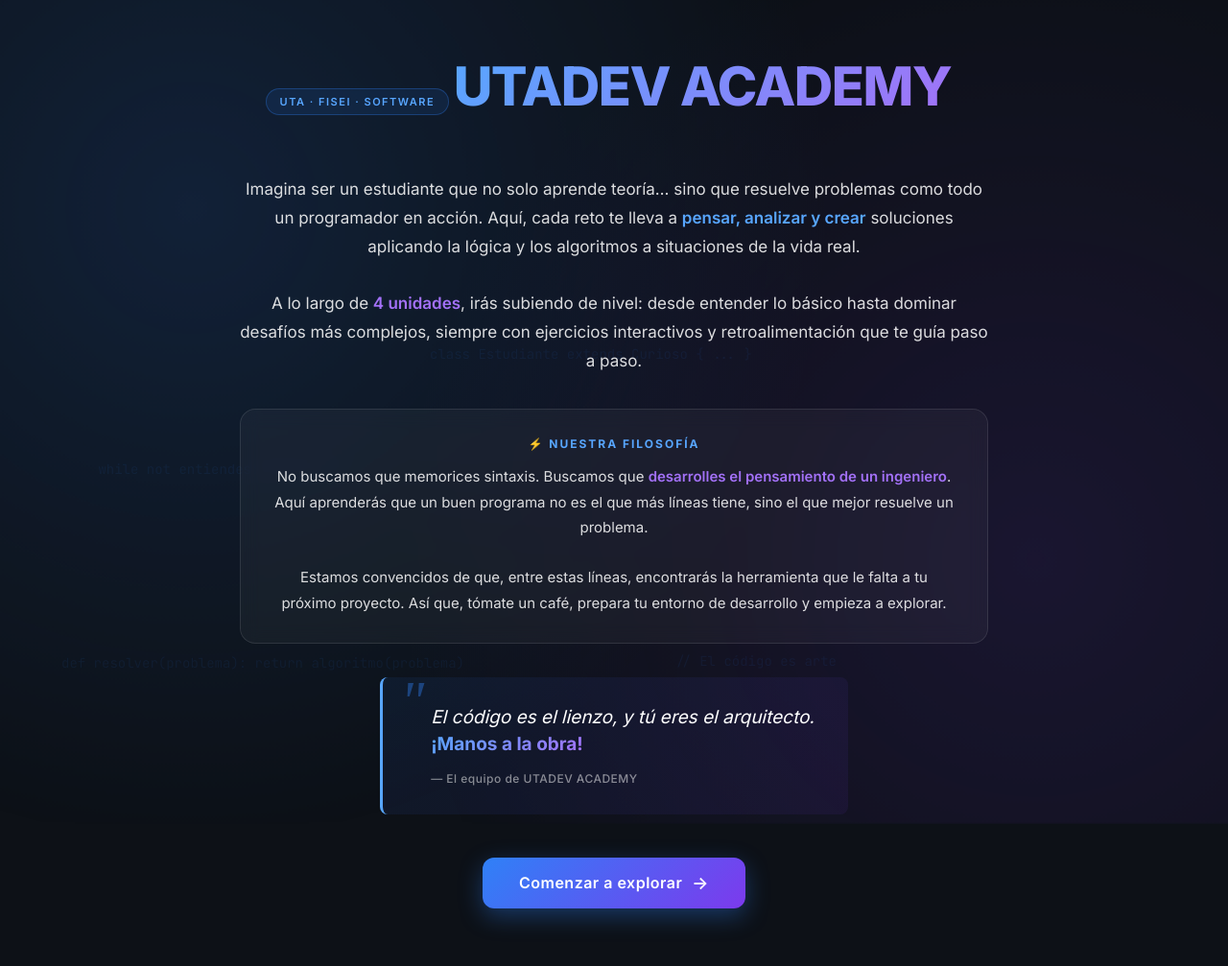
After one commit to Edison206/algorithmix, a Django app: page /bienvenida/ in a window 1280 px wide. The commit adds this page. Shown: the whole page at 96% size. Run offline with Django 5.2, Linux system fonts and the light colour scheme; the visitor is signed in with stand-in values (Sample User, id 1).

Commit message:
Feat agregar pantalla de bienvenida y saludo personalizado en temas

```diff
--- /dev/null
+++ b/estudiantes/templates/estudiantes/bienvenida.html
@@ -0,0 +1,310 @@
+{% load static %}
+<!DOCTYPE html>
+<html lang="es">
+<head>
+    <meta charset="UTF-8">
+    <meta name="viewport" content="width=device-width, initial-scale=1.0">
+    <title>UTADEV ACADEMY - Bienvenido</title>
+    <link rel="preconnect" href="https://fonts.googleapis.com">
+    <link rel="preconnect" href="https://fonts.gstatic.com" crossorigin>
+    <link href="https://fonts.googleapis.com/css2?family=Inter:wght@300;400;500;600;700;800&family=JetBrains+Mono:wght@400;500&display=swap" rel="stylesheet">
+    <style>
+        * { margin: 0; padding: 0; box-sizing: border-box; }
+
+        body {
+            font-family: 'Inter', -apple-system, BlinkMacSystemFont, sans-serif;
+            background: #0d1117;
+            color: white;
+            min-height: 100vh;
+            overflow-x: hidden;
+            position: relative;
+        }
+
+        body::before {
+            content: '';
+            position: fixed;
+            top: 0; left: 0;
+            width: 100%; height: 100%;
+            background:
+                radial-gradient(circle at 20% 30%, rgba(47, 129, 247, 0.15) 0%, transparent 50%),
+                radial-gradient(circle at 80% 70%, rgba(124, 58, 237, 0.12) 0%, transparent 50%);
+            z-index: 0;
+            animation: gradientShift 15s ease-in-out infinite;
+        }
+
+        @keyframes gradientShift {
+            0%, 100% { transform: scale(1); }
+            50% { transform: scale(1.15); }
+        }
+
+        .codigo-flotante {
+            position: fixed;
+            font-family: 'JetBrains Mono', monospace;
+            color: rgba(47, 129, 247, 0.08);
+            font-size: 14px;
+            white-space: nowrap;
+            user-select: none;
+            pointer-events: none;
+            z-index: 1;
+            animation: flotarLento 30s linear infinite;
+        }
+
+        @keyframes flotarLento {
+            from { transform: translateY(100vh); opacity: 0; }
+            10% { opacity: 1; }
+            90% { opacity: 1; }
+            to { transform: translateY(-100px); opacity: 0; }
+        }
+
+        .container {
+            position: relative;
+            z-index: 10;
+            max-width: 900px;
+            margin: 0 auto;
+            padding: 60px 30px;
+            min-height: 100vh;
+            display: flex;
+            flex-direction: column;
+            justify-content: center;
+            align-items: center;
+            text-align: center;
+        }
+
+        .marca {
+            margin-bottom: 45px;
+            opacity: 0;
+            animation: aparecer 0.8s ease forwards;
+        }
+
+        .marca-tag {
+            display: inline-block;
+            padding: 6px 14px;
+            background: rgba(47, 129, 247, 0.1);
+            border: 1px solid rgba(47, 129, 247, 0.3);
+            border-radius: 20px;
+            font-size: 11px;
+            font-weight: 600;
+            color: #58a6ff;
+            letter-spacing: 1.5px;
+            margin-bottom: 18px;
+            text-transform: uppercase;
+        }
+
+        .marca-titulo {
+            font-size: 56px;
+            font-weight: 800;
+            letter-spacing: -1.5px;
+            background: linear-gradient(135deg, #58a6ff 0%, #a371f7 100%);
+            -webkit-background-clip: text;
+            -webkit-text-fill-color: transparent;
+            background-clip: text;
+            line-height: 1.1;
+            display: inline-block;
+        }
+
+        .marca-cursor {
+            display: inline-block;
+            width: 4px;
+            height: 50px;
+            background: #58a6ff;
+            margin-left: 8px;
+            vertical-align: middle;
+            animation: parpadeo 1s step-end infinite;
+        }
+
+        @keyframes parpadeo {
+            from, to { opacity: 1; }
+            50% { opacity: 0; }
+        }
+
+        .texto-principal {
+            font-size: 17px;
+            line-height: 1.75;
+            color: rgba(255, 255, 255, 0.85);
+            max-width: 780px;
+            margin: 0 auto 35px;
+            opacity: 0;
+            animation: aparecer 0.8s ease 0.3s forwards;
+        }
+
+        .texto-principal .acento-azul { color: #58a6ff; font-weight: 600; }
+        .texto-principal .acento-violeta { color: #a371f7; font-weight: 600; }
+
+        .filosofia {
+            background: rgba(255, 255, 255, 0.04);
+            border: 1px solid rgba(255, 255, 255, 0.1);
+            border-radius: 16px;
+            padding: 28px 32px;
+            margin-bottom: 35px;
+            backdrop-filter: blur(10px);
+            -webkit-backdrop-filter: blur(10px);
+            max-width: 780px;
+            opacity: 0;
+            animation: aparecer 0.8s ease 0.6s forwards;
+        }
+
+        .filosofia-titulo {
+            font-size: 12px;
+            font-weight: 700;
+            color: #58a6ff;
+            letter-spacing: 2px;
+            text-transform: uppercase;
+            margin-bottom: 14px;
+        }
+
+        .filosofia-texto {
+            font-size: 15px;
+            line-height: 1.75;
+            color: rgba(255, 255, 255, 0.85);
+        }
+
+        .filosofia-texto strong { color: #a371f7; font-weight: 600; }
+
+        .frase-destacada {
+            position: relative;
+            padding: 28px 35px 28px 50px;
+            margin-bottom: 45px;
+            background: linear-gradient(135deg, rgba(47, 129, 247, 0.08) 0%, rgba(124, 58, 237, 0.08) 100%);
+            border-left: 3px solid #58a6ff;
+            border-radius: 8px;
+            font-style: italic;
+            font-size: 19px;
+            line-height: 1.5;
+            color: white;
+            max-width: 780px;
+            text-align: left;
+            opacity: 0;
+            animation: aparecer 0.8s ease 0.9s forwards;
+        }
+
+        .frase-destacada::before {
+            content: '"';
+            position: absolute;
+            top: -5px;
+            left: 18px;
+            font-size: 60px;
+            color: rgba(47, 129, 247, 0.4);
+            font-family: serif;
+            line-height: 1;
+        }
+
+        .frase-destacada strong {
+            font-style: normal;
+            background: linear-gradient(135deg, #58a6ff 0%, #a371f7 100%);
+            -webkit-background-clip: text;
+            -webkit-text-fill-color: transparent;
+            background-clip: text;
+            font-weight: 700;
+        }
+
+        .frase-firma {
+            display: block;
+            margin-top: 12px;
+            font-size: 12px;
+            font-style: normal;
+            font-weight: 500;
+            color: rgba(255, 255, 255, 0.5);
+            letter-spacing: 0.5px;
+        }
+
+        .boton-comenzar {
+            display: inline-flex;
+            align-items: center;
+            gap: 10px;
+            padding: 16px 38px;
+            background: linear-gradient(135deg, #2f81f7 0%, #7c3aed 100%);
+            color: white;
+            text-decoration: none;
+            border-radius: 12px;
+            font-size: 16px;
+            font-weight: 600;
+            letter-spacing: 0.5px;
+            box-shadow: 0 8px 24px rgba(47, 129, 247, 0.35);
+            transition: all 0.3s ease;
+            position: relative;
+            overflow: hidden;
+            opacity: 0;
+            animation: aparecer 0.8s ease 1.2s forwards;
+        }
+
+        .boton-comenzar:hover {
+            transform: translateY(-3px);
+            box-shadow: 0 14px 32px rgba(124, 58, 237, 0.5);
+        }
+
+        .boton-comenzar::after {
+            content: '';
+            position: absolute;
+            top: 0; left: -100%;
+            width: 100%; height: 100%;
+            background: linear-gradient(90deg, transparent, rgba(255,255,255,0.25), transparent);
+            transition: left 0.6s ease;
+        }
+
+        .boton-comenzar:hover::after { left: 100%; }
+
+        .flecha { transition: transform 0.3s ease; font-size: 18px; }
+        .boton-comenzar:hover .flecha { transform: translateX(4px); }
+
+        @keyframes aparecer {
+            from { opacity: 0; transform: translateY(20px); }
+            to { opacity: 1; transform: translateY(0); }
+        }
+
+        @media (max-width: 768px) {
+            .marca-titulo { font-size: 36px; }
+            .marca-cursor { height: 32px; }
+            .texto-principal { font-size: 15px; }
+            .filosofia, .frase-destacada { padding: 22px 20px; }
+            .frase-destacada { font-size: 16px; padding-left: 38px; }
+            .container { padding: 40px 20px; }
+        }
+    </style>
+</head>
+<body>
+    <div class="codigo-flotante" style="top: 10%; left: 5%; animation-delay: 0s;">def resolver(problema): return algoritmo(problema)</div>
+    <div class="codigo-flotante" style="top: 30%; left: 65%; animation-delay: 6s;">if (idea.bien_implementada) return solucion;</div>
+    <div class="codigo-flotante" style="top: 60%; left: 8%; animation-delay: 12s;">while not entiendes: practica()</div>
+    <div class="codigo-flotante" style="top: 85%; left: 55%; animation-delay: 18s;">// El código es arte</div>
+    <div class="codigo-flotante" style="top: 45%; left: 35%; animation-delay: 24s;">class Estudiante extends Curioso { ... }</div>
+
+    <div class="container">
+        <div class="marca">
+            <div class="marca-tag">UTA · FISEI · Software</div>
+            <h1 class="marca-titulo">UTADEV ACADEMY<span class="marca-cursor"></span></h1>
+        </div>
+
+        <p class="texto-principal">
+            Imagina ser un estudiante que no solo aprende teoría… sino que resuelve problemas como
+            todo un programador en acción. Aquí, cada reto te lleva a <span class="acento-azul">pensar, analizar y crear</span>
+            soluciones aplicando la lógica y los algoritmos a situaciones de la vida real.
+            <br><br>
+            A lo largo de <span class="acento-violeta">4 unidades</span>, irás subiendo de nivel:
+            desde entender lo básico hasta dominar desafíos más complejos, siempre con ejercicios
+            interactivos y retroalimentación que te guía paso a paso.
+        </p>
+
+        <div class="filosofia">
+            <div class="filosofia-titulo">⚡ Nuestra Filosofía</div>
+            <p class="filosofia-texto">
+                No buscamos que memorices sintaxis. Buscamos que <strong>desarrolles el pensamiento de un ingeniero</strong>.
+                Aquí aprenderás que un buen programa no es el que más líneas tiene, sino el que mejor resuelve un problema.
+                <br><br>
+                Estamos convencidos de que, entre estas líneas, encontrarás la herramienta que le falta a tu próximo proyecto.
+                Así que, tómate un café, prepara tu entorno de desarrollo y empieza a explorar.
+            </p>
+        </div>
+
+        <div class="frase-destacada">
+            El código es el lienzo, y tú eres el arquitecto.<br>
+            <strong>¡Manos a la obra!</strong>
+            <span class="frase-firma">— El equipo de UTADEV ACADEMY</span>
+        </div>
+
+        <a href="/temas/" class="boton-comenzar">
+            <span>Comenzar a explorar</span>
+            <span class="flecha">→</span>
+        </a>
+    </div>
+</body>
+</html>
--- a/estudiantes/urls.py
+++ b/estudiantes/urls.py
@@ -1,10 +1,11 @@
 from django.urls import path
-from .views import inicio, login_verify, temas, ejercicios, ejercicioResolver, agregar_respuesta, ejercicioAprender, registro, cerrar_sesion, descargar_reporte
+from .views import inicio, login_verify, temas, ejercicios, ejercicioResolver, agregar_respuesta, ejercicioAprender, registro, cerrar_sesion, descargar_reporte, bienvenida
 
 urlpatterns = [
     path('login/', inicio, name='login'),
     path('login/verify/', login_verify),
     path('registro/', registro, name='registro'),
+    path('bienvenida/', bienvenida, name='bienvenida'),
     path('temas/', temas,  name='temas'),
     path('ejercicios/<int:id>/', ejercicios, name='ejercicios'),
     path('ejercicio_resolver/<int:id>/', ejercicioResolver, name='ejercicio_resolver'),
--- a/estudiantes/views.py
+++ b/estudiantes/views.py
@@ -26,7 +26,7 @@ def login_verify(request):
             login(request, user)
             return JsonResponse({
                 'success': True,
-                'redirect_url': '/temas/'
+                'redirect_url': '/bienvenida/'
             })
         else:
             return JsonResponse({
@@ -53,7 +53,7 @@ def registro(request):
         if form.is_valid():
             user = form.save()
             login(request, user)
-            return JsonResponse({'success': True, 'redirect_url': '/temas/'})
+            return JsonResponse({'success': True, 'redirect_url': '/bienvenida/'})
         else:
             errores = form.errors.as_json()
             return JsonResponse({'success': False, 'error': 'Datos inválidos', 'detalle': errores})
@@ -189,3 +189,17 @@ def descargar_reporte(request):
         return redirect('/login/')
 
     return generar_reporte_progreso(request.user)
+
+
+
+
+#=====================Bienvenida====================
+def bienvenida(request):
+    """
+    Pantalla de bienvenida que se muestra después del login.
+    Requiere que el usuario esté autenticado.
+    """
+    if not request.user.is_authenticated:
+        return redirect('/login/')
+
+    return render(request, 'estudiantes/bienvenida.html')
```
Also changed, not shown: estudiantes/templates/estudiantes/temas.html (+50 -1 lines).
